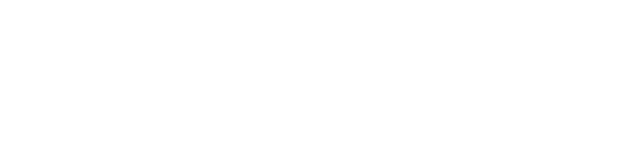
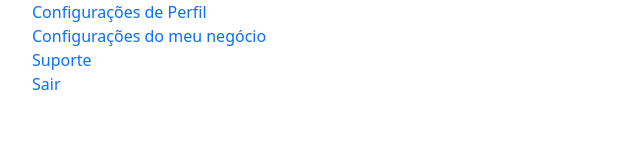
Before and after one commit to devabq/findmerce, a plain HTML site: page comerciante.html in a window 1280 px wide. Shown: the whole page, without its empty margins (0-640 px from the left). Drawn offline with nearby package versions, Linux system fonts and the light colour scheme.

Commit message:
merge conflitc

```diff
--- a/comerciante.html
+++ b/comerciante.html
@@ -9,6 +9,13 @@
     <link rel="stylesheet" href="/styles/mainstyle.css">
 </head>
 <body>
-
+    <main>
+        <ul class="menu-comerciante">
+            <li class="menu-comerciante"><a href="perfilconfig>"</li>Configurações de Perfil</li>
+            <li>Configurações do meu negócio</li>
+            <li>Suporte</li>
+            <li>Sair</li>
+        </ul>
+    </main>
 </body>
 </html>
--- a/styles/mainstyle.css
+++ b/styles/mainstyle.css
@@ -0,0 +1,7 @@
+a {
+    text-decoration: none;
+}
+
+ul {
+    list-style: none;
+}
```
